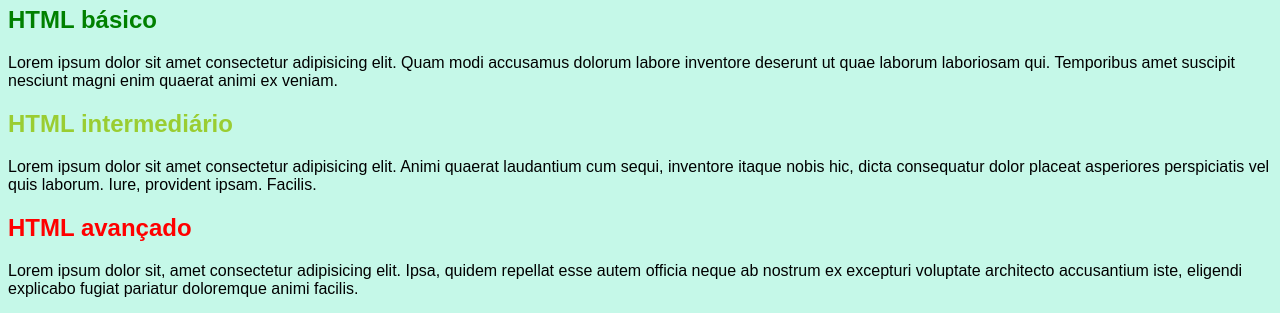
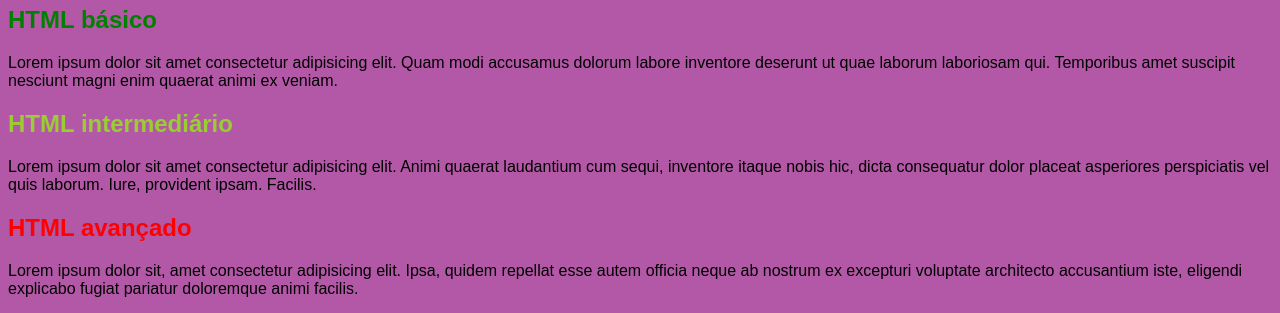
Before and after one commit to Bosssx/Html-CSS, a plain HTML site: page Exercicios/ex019/seletor01.html in a window 1280 px wide. Shown: the part 132-445 px from the top of the page. Drawn offline with Linux system fonts and the light colour scheme.

Commit message:
Atualizaçao exercicio

```diff
--- a/Exercicios/ex019/style.css
+++ b/Exercicios/ex019/style.css
@@ -1,7 +1,7 @@
 @charset "UTF-8";
 
 body{
-    background-color: rgb(197, 248, 232);
+    background-color: rgb(179, 88, 166);
     font-family: Arial, Helvetica, sans-serif;
 }
 
```
